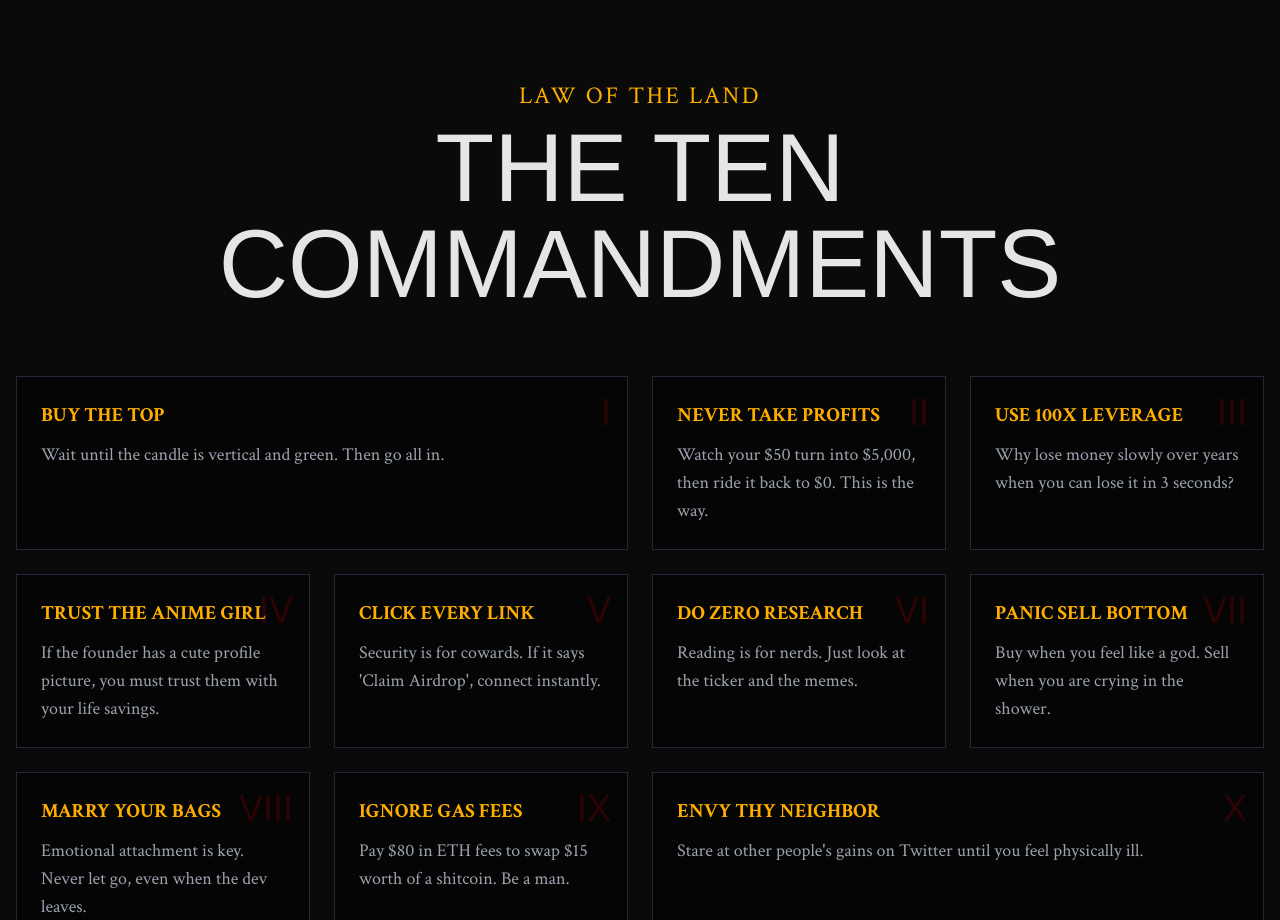
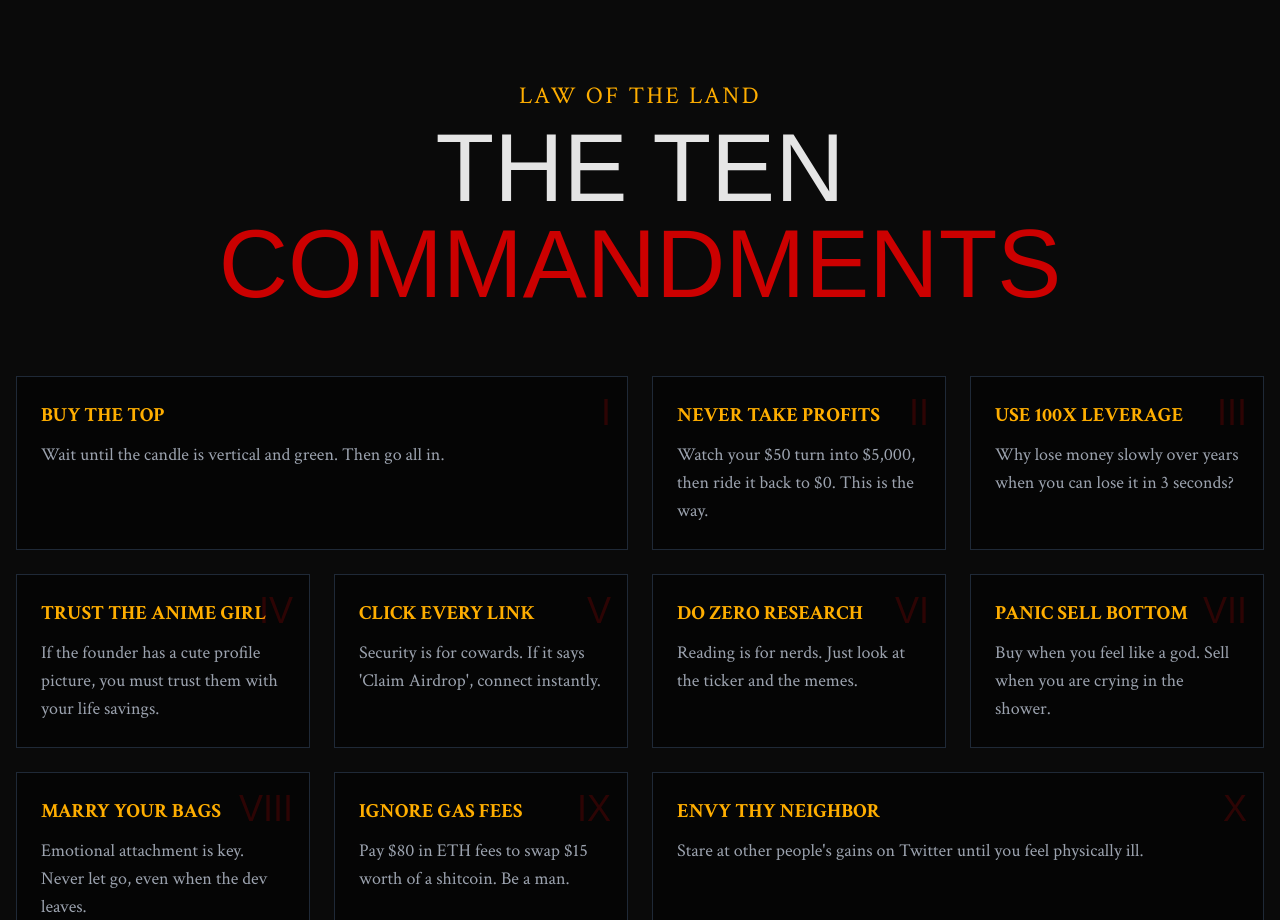
Before and after one commit to Pluviophile84/HELLCOIN, a Next.js app: page / in a window 1280 px wide. Shown: the part 1980-2900 px from the top of the page. Built offline with nearby package versions, Linux system fonts and the light colour scheme; a web font is replaced by a local one.

Commit message:
Update Commandments.tsx

```diff
--- a/components/sections/Commandments.tsx
+++ b/components/sections/Commandments.tsx
@@ -24,7 +24,7 @@ export const Commandments = () => {
             LAW OF THE LAND
           </span>
           <h2 className="font-gothic text-6xl md:text-8xl text-hell-white">
-            THE TEN COMMANDMENTS
+            THE TEN <span className="text-hell-red">COMMANDMENTS</span>
           </h2>
         </div>
         <motion.div initial="hidden" whileInView="visible" viewport={{ once: true }} variants={{ visible: { transition: { staggerChildren: 0.1 } } }} className="grid grid-cols-1 md:grid-cols-2 lg:grid-cols-3 xl:grid-cols-4 gap-6">
```
